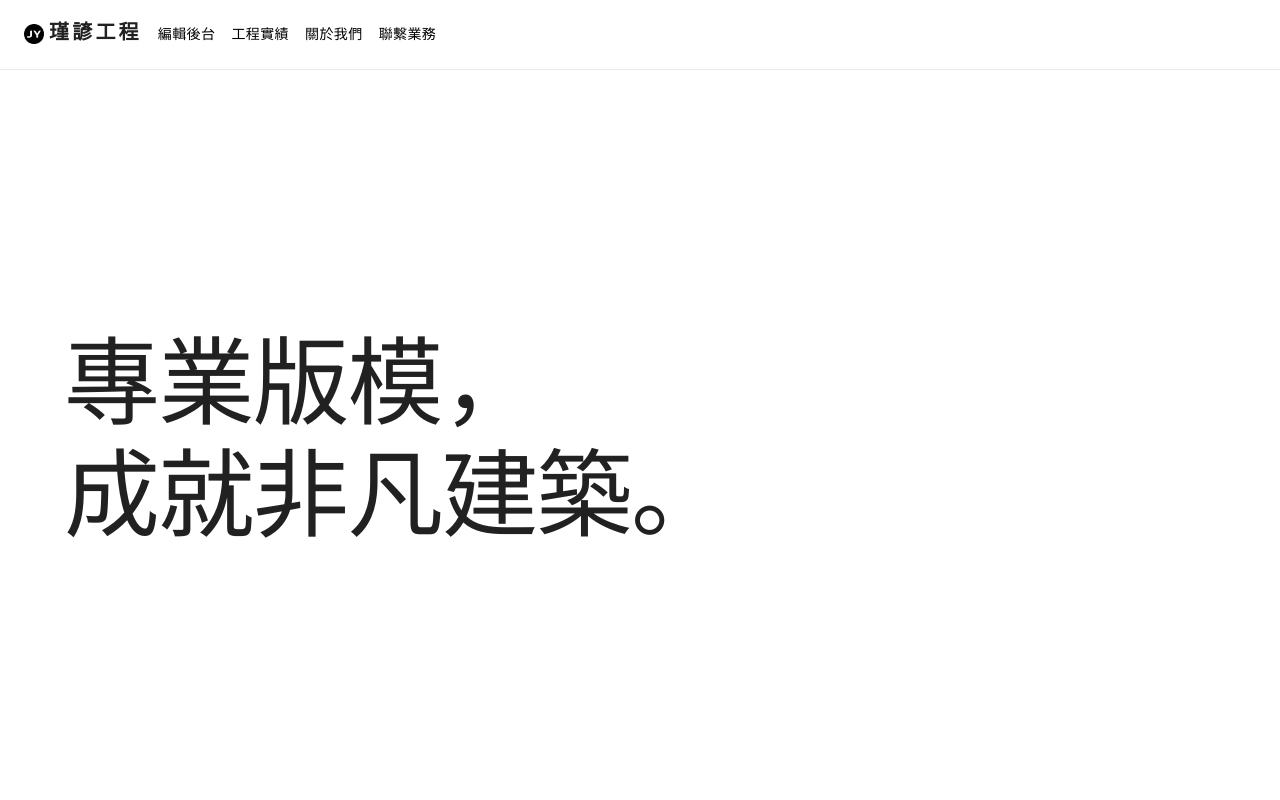
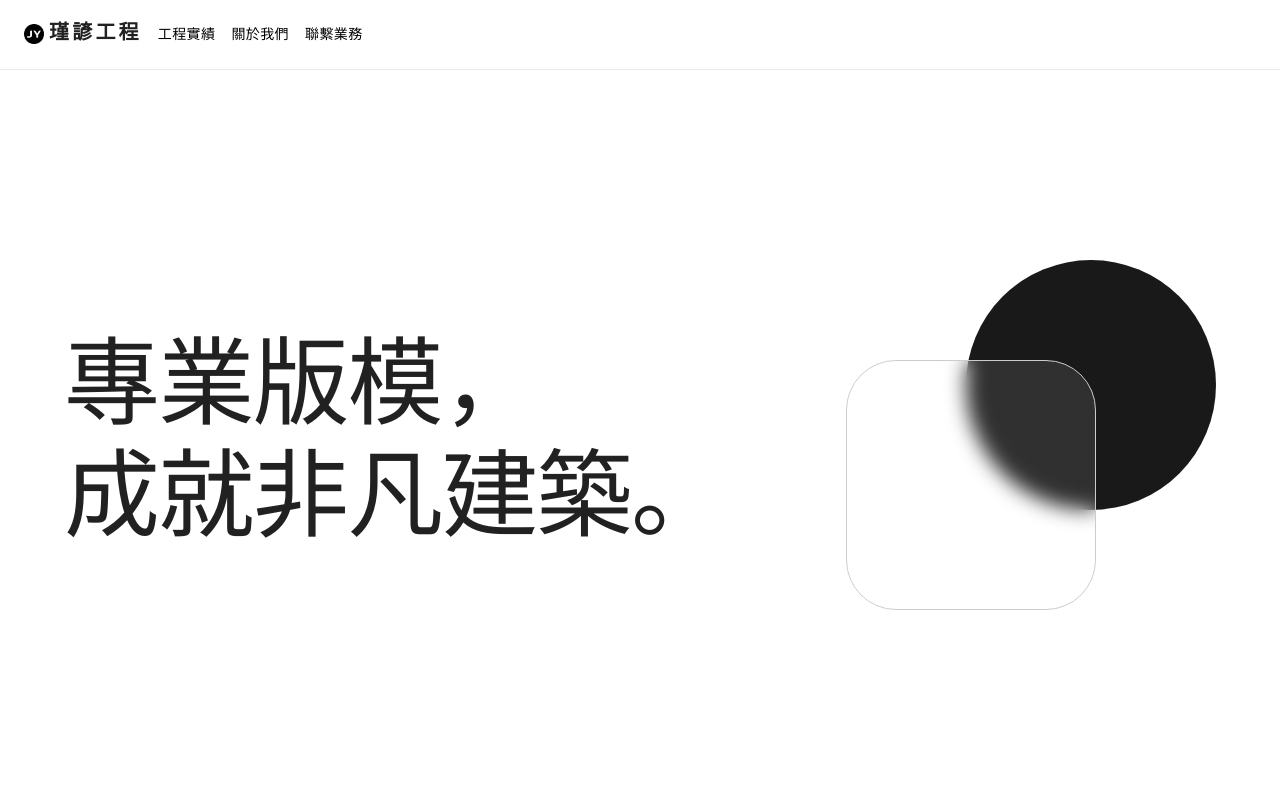
Before and after one commit to rdcvgt/JingYen, a Next.js app: page / in a window 1280 px wide. Shown: the top 800 px of the page. Built offline with nearby package versions, Linux system fonts and the light colour scheme.

Commit message:
style: adjust style on home page

```diff
--- a/src/app/(public)/page.tsx
+++ b/src/app/(public)/page.tsx
@@ -4,6 +4,8 @@ import { useState } from "react";
 
 import Image from "next/image";
 import { Container, Typography } from "@mui/material";
+
+import styled from "@emotion/styled";
 
 import Box from "@mui/material/Box";
 import Grid from "@mui/material/Grid";
@@ -16,6 +18,30 @@ import ListItemText from "@mui/material/ListItemText";
 import Collapse from "@mui/material/Collapse";
 import ExpandLess from "@mui/icons-material/ExpandLess";
 import ExpandMore from "@mui/icons-material/ExpandMore";
+
+const Square = styled.div`
+	width: 250px;
+	height: 250px;
+	border-radius: 50%;
+	background-color: rgba(0, 0, 0, 0.9);
+	position: absolute;
+	top: -180px;
+	right: 0;
+`;
+
+const Blur = styled.div`
+	width: 250px;
+	height: 250px;
+	border-radius: 50px;
+	border: 1px solid #ccc;
+	--webkit-backdrop-filter: saturate(180%) blur(10px);
+	backdrop-filter: saturate(180%) blur(10px);
+	background-color: rgba(256, 256, 256, 0.1);
+	box-shadow: none;
+	position: absolute;
+	right: 120px;
+	top: -80px;
+`;
 
 const projects = [
 	{
@@ -101,10 +127,20 @@ export default function Home() {
 						<Box
 							sx={{
 								height: 800,
+								width: "100%",
 								display: "flex",
 								alignItems: "center",
 								justifyContent: "center",
+								position: "relative",
 							}}>
+							<Box sx={{ position: "absolute", right: 0 }}>
+								<Square />
+								<Blur />
+								{/* <Round /> */}
+								{/* <LogoBox>
+									<Image width={200} height={200} alt="" src="/logo.png" />
+								</LogoBox> */}
+							</Box>
 							<Typography variant="h1" sx={{ width: "100%", fontWeight: 500 }}>
 								專業版模，
 								<br />
--- a/src/components/navbar/Navbar.tsx
+++ b/src/components/navbar/Navbar.tsx
@@ -16,7 +16,6 @@ import Button from "@mui/material/Button";
 import MenuItem from "@mui/material/MenuItem";
 
 const pages = [
-	{ name: "編輯後台", url: "/cms/add-case" },
 	{ name: "工程實績", url: "/case" },
 	{ name: "關於我們", url: "/about-us" },
 	{ name: "聯繫業務", url: "/contact" },
```
